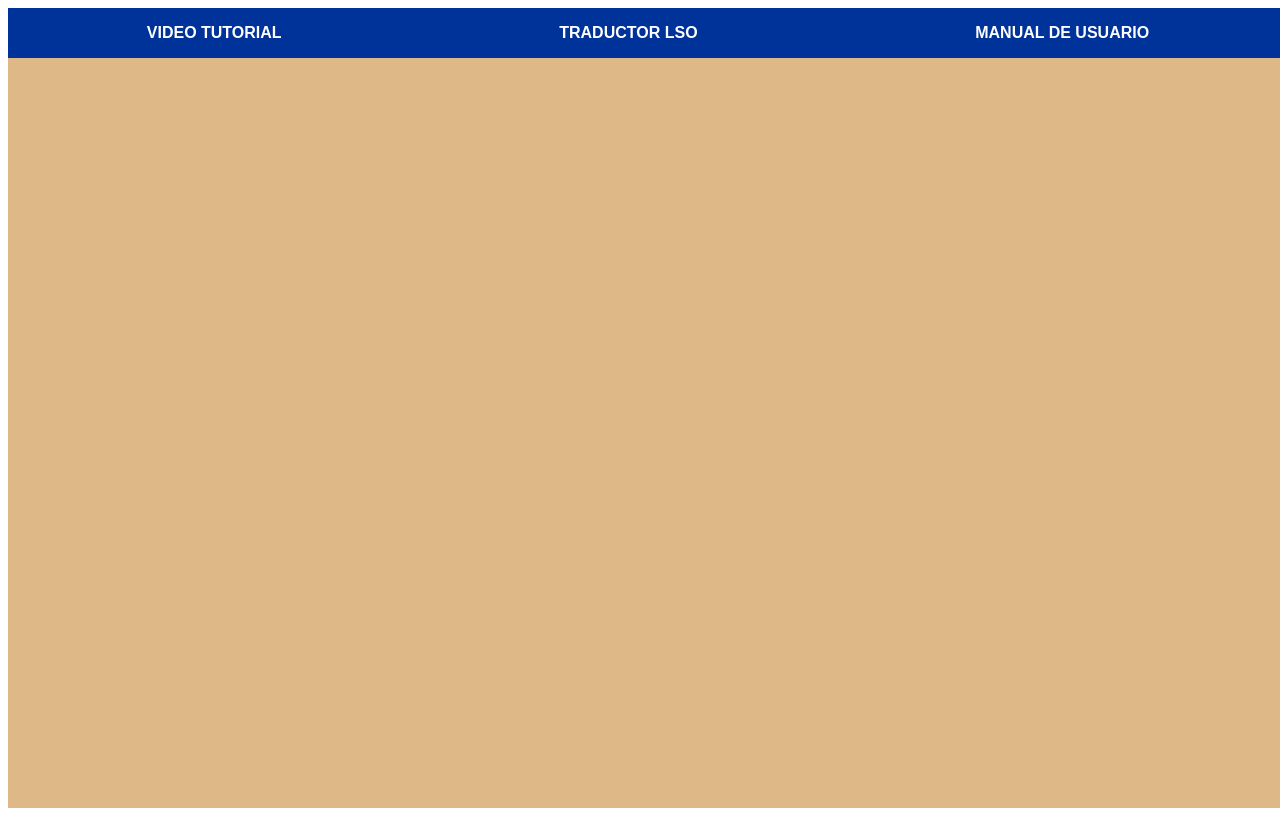
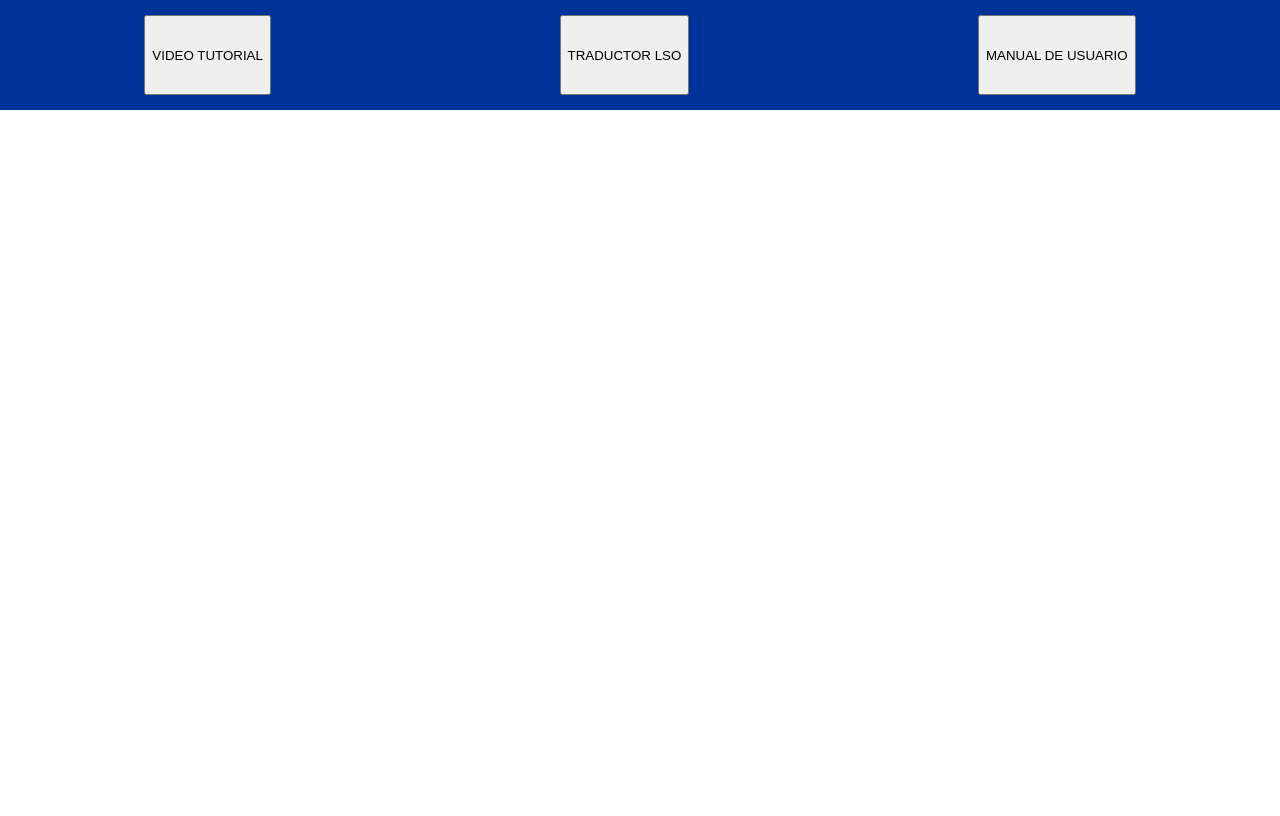
Before and after one commit to Kevinhd999/front_traductor, an Angular app: page / in a window 1280 px wide. Built offline with nearby package versions, Linux system fonts and the light colour scheme.

Commit message:
Avance proyecto

```diff
--- a/src/app/principal/principal.component.css
+++ b/src/app/principal/principal.component.css
@@ -1,61 +1,25 @@
 /* Contenedor de la barra de navegación */
-.navbar {
-  display: flex;
-  justify-content: space-around;
-  background-color: #003399; /* Azul oscuro */
-  padding: 15px 0;
-}
-
-/* Botones de los tabs */
 
 .content{
   height: 100vh;
   width: 100vw;
-  background-color: burlywood;
-}
-  .navbar button {
-    background: none;
-    border: none;
-    color: white;
-    font-size: 16px;
-    font-weight: bold;
-    cursor: pointer;
-
-    transition: 0.3s;
-    text-transform: uppercase;
-  }
-
-/* Resalta el tab activo */
-.navbar button.active {
-  border-bottom: 3px solid red;
+  background-color: white;
+  overflow: hidden;
 }
 
-/* Contenedor del contenido del tab */
-.tab-content {
-  text-align: center;
-  padding: 20px;
+.navbar {
   display: flex;
-  flex-direction: column;
-  height: 80%;
+  justify-content: space-around;
+  background-color: #003399;
+  padding: 15px 0;
   width: 100%;
+  height: 10%;
 }
 
-.buttons-container {
-  margin-top: 20px;
+.tab-content{
+  display: flex;
+      height: 90%;
+      width: 100%;
+      background-color: #f0f0f0;
+      flex-direction: column;
 }
-
-.buttons-container button {
-  background-color: #007bff;
-  color: white;
-  border: none;
-  padding: 15px 30px;
-  margin: 10px;
-  font-size: 18px;
-  cursor: pointer;
-  border-radius: 5px;
-  transition: background 0.3s;
-}
-
-.buttons-container button:hover {
-  background-color: #0056b3;
-}
--- a/src/app/principal/tutorial/tutorial.component.css
+++ b/src/app/principal/tutorial/tutorial.component.css
@@ -1,39 +1,7 @@
-/* Contenedor principal del tutorial */
-.tutorial-container {
-    text-align: center;
-    padding: 5%;
-    width: 80%;
-    margin: auto;
-    background-color: transparent;
-  }
-
-  /* Título del tutorial */
-  .tutorial-title {
-    color: #003399;
-    font-size: 2rem; /* Escalable según el tamaño del texto base */
-    font-weight: bold;
-    margin-bottom: 2%;
-  }
-
-  /* Texto descriptivo */
-  .tutorial-text {
-    font-size: 1.2rem;
-    color: #333;
-    line-height: 1.5;
-    margin-bottom: 2%;
-  }
-
-  /* Contenedor del video */
-  .video-container {
-    display: flex;
-    justify-content: center;
-    margin-top: 3%;
-  }
-
-  /* Estilo del video */
-  .video-container video {
-    width: 50%;
-    height: 40%;
-    border-radius: 1.5rem;
-    box-shadow: 0 0.5rem 1rem rgba(0, 0, 0, 0.2);
-  }
+.tutorial-container{
+  display: flex;
+      height: 100%;
+      width: 100%;
+      flex-direction: column;
+      align-items: center;
+}
--- a/src/styles.css
+++ b/src/styles.css
@@ -1 +1,5 @@
 /* You can add global styles to this file, and also import other style files */
+
+body {
+    margin: 0;
+}
```
